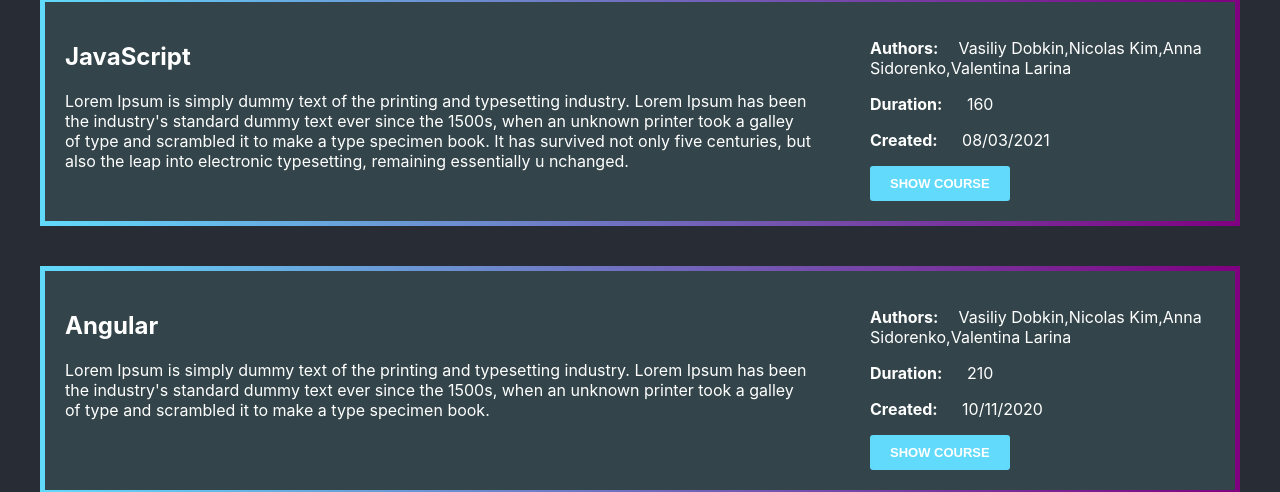
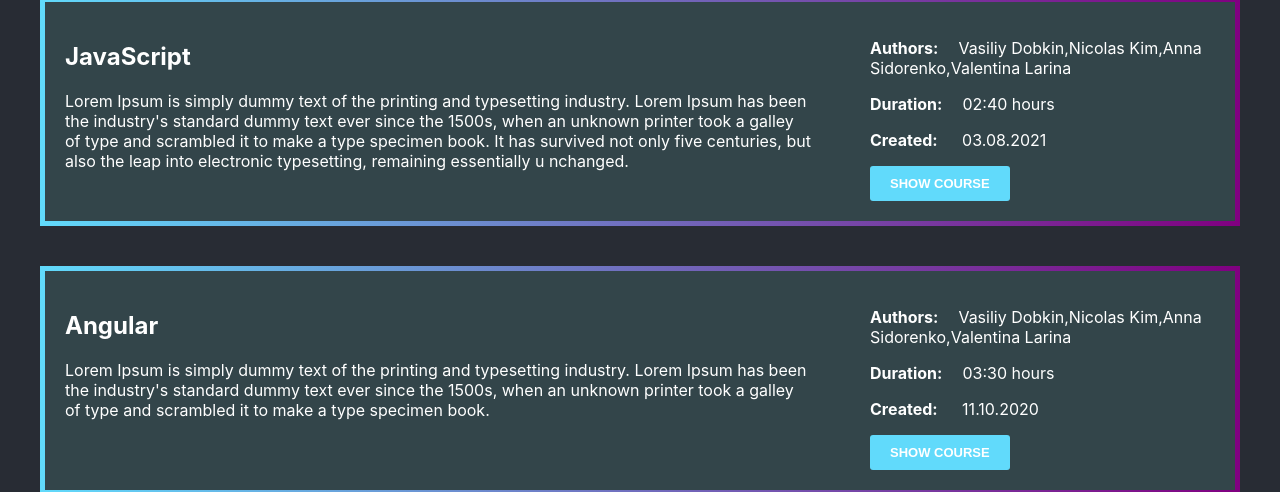
Before and after one commit to viktorgarkusha/course-seller, a React (Create React App) app: page / in a window 1280 px wide. Shown: the part 258-750 px from the top of the page. Built offline with nearby package versions, Linux system fonts and the light colour scheme.

Commit message:
Update date and duration representation

```diff
--- a/package.json
+++ b/package.json
@@ -6,6 +6,7 @@
     "@testing-library/jest-dom": "^5.16.5",
     "@testing-library/react": "^13.4.0",
     "@testing-library/user-event": "^13.5.0",
+    "dayjs": "^1.11.7",
     "react": "^18.2.0",
     "react-dom": "^18.2.0",
     "react-scripts": "5.0.1",
--- a/src/components/CourseForm/CourseForm.tsx
+++ b/src/components/CourseForm/CourseForm.tsx
@@ -17,7 +17,6 @@
 };
 
 const CourseForm = ({ closeHandler, handleCourse, course }: TCourseForm) => {
-	console.log(course);
 	const [inputs, setInputs] = useState<TCourses>(
 		!course
 			? {
@@ -31,19 +30,16 @@
 			: course
 	);
 	const handleChangeText = (event) => {
-		console.log(event);
 		const name = event.target.name;
 		const value = event.target.value;
 		setInputs((values) => ({ ...values, [name]: value }));
 	};
 
 	const handleSaveAuthor = (author: TAuthor) => {
-		console.log(author);
 		setInputs((values) => ({
 			...values,
 			authors: [...values.authors, author],
 		}));
-		console.log(inputs);
 	};
 
 	const removeAuthor = (id: string) => {
--- a/src/components/CourseForm/components/AuthorsForm.tsx
+++ b/src/components/CourseForm/components/AuthorsForm.tsx
@@ -35,6 +35,10 @@
 		setValue('');
 	}, [value]);
 
+	const isAuthorAddedToTheCourse = (id: string) => {
+		return existAuthors.find((a) => a.id === id) && true;
+	};
+
 	return (
 		<div className='authorContainer'>
 			<div className='authorInput'>
@@ -53,8 +57,12 @@
 							<div key={id} className='controls'>
 								<span className='authorName'>{name}</span>
 								<Button
-									text='Add author'
-									onClick={() => handleSaveAuthor({ name, id })}
+									text={isAuthorAddedToTheCourse(id) ? 'Added' : 'Add author'}
+									onClick={
+										isAuthorAddedToTheCourse(id)
+											? undefined
+											: () => handleSaveAuthor({ name, id })
+									}
 								/>
 							</div>
 						);
--- a/src/components/Courses/components/CourseItem/CourseItem.tsx
+++ b/src/components/Courses/components/CourseItem/CourseItem.tsx
@@ -1,4 +1,5 @@
 import React from 'react';
+import dayjs from 'dayjs';
 
 import Button from '../../../../common/Button/Button';
 import CourseForm from '../../../CourseForm/CourseForm';
@@ -7,6 +8,7 @@
 import { TCourses } from '../../../../types/course';
 import { useToggle } from '../../../../hooks/useToggle';
 import { getAuthorNames } from '../../../../helpers/getAuthorNames';
+import { getDurationString } from '../../../../helpers/getDuration';
 
 export type TCourseItem = {
 	course: TCourses;
@@ -32,10 +34,12 @@
 						{getAuthorNames(course.authors)}
 					</p>
 					<p>
-						<strong className='subtitle'>Duration:</strong> {course.duration}
+						<strong className='subtitle'>Duration:</strong>
+						{getDurationString(course.duration)}
 					</p>
 					<p>
-						<strong className='subtitle'>Created:</strong> {course.creationDate}
+						<strong className='subtitle'>Created:</strong>{' '}
+						{dayjs(course.creationDate).format('DD.MM.YYYY')}
 					</p>
 					<Button text='Show course' onClick={toggle} />
 					{open && (
--- /dev/null
+++ b/src/helpers/getDuration.ts
@@ -0,0 +1,10 @@
+export const getDurationString = (duration: string) => {
+	const value = Number(duration);
+
+	const hours = Math.floor(value / 60);
+	const minutes = value - hours * 60;
+
+	const hourValue = hours < 10 ? '0' + hours : hours;
+	const minutesValue = minutes < 10 ? '0' + minutes : minutes;
+	return hourValue + ':' + minutesValue + ' hours';
+};
--- a/tsconfig.json
+++ b/tsconfig.json
@@ -2,6 +2,7 @@
   "include":["."],
   "compilerOptions": {
     "esModuleInterop": true,
+    "allowSyntheticDefaultImports":true,
     "jsx": "react",
     "lib": [
       "ES2021",
```
Also changed, not shown: 1 other file (tests, documents, lock files or other folders).
